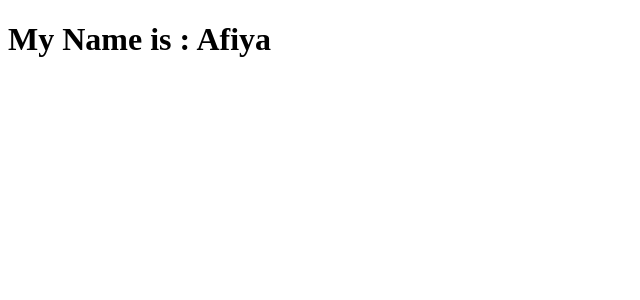
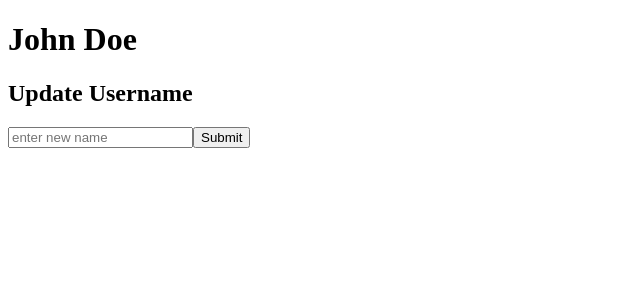
Before and after one commit to AfiyaZannuba/React-Learning, a React (Vite) app: page / in a window 1280 px wide. Shown: the top 300 px of the page, without its empty margins (0-640 px from the left). Built offline with nearby package versions, Linux system fonts and the light colour scheme.

Commit message:
UseContext challenge completed

```diff
--- a/src/App.jsx
+++ b/src/App.jsx
@@ -1,18 +1,17 @@
 import React from 'react'
-import { createContext } from 'react'
-import ComponentA from './ComponentA'
+import UserProfile from './components/UserProfile'
+import { UserProvider } from './components/UserContext'
+import UpdateUser from './components/UpdateUser'
 
 
-export const Data = createContext();
 const App = () => {
 
-  const name = "Afiya"
+
   return (
-    <div>
-      <Data.Provider value={name}>
-      <ComponentA />
-      </Data.Provider>
-    </div>
+    <UserProvider>
+      <UserProfile />
+      <UpdateUser />
+    </UserProvider>
   )
 }
 
--- /dev/null
+++ b/src/components/UpdateUser.jsx
@@ -0,0 +1,30 @@
+import React from 'react'
+import { useContext } from 'react'
+import { useState } from 'react'
+import { UserContext } from './UserContext'
+
+const UpdateUser = () => {
+
+    const {UpdateUser} = useContext(UserContext);
+    const [newName, setNewname] = useState('');
+    const handleSubmit = (e) => {
+
+        e.preventDefault();
+        if(newName.trim()){
+            UpdateUser(newName);
+            setNewname('');
+        }
+    }
+  return (
+    <div>
+        <h2>Update Username</h2>
+        <form onSubmit={handleSubmit}>
+            <input type="text" placeholder='enter new name' value={newName} onChange={(e)=>setNewname(e.target.value)} />
+            <button>Submit</button>
+
+        </form>
+    </div>
+  )
+}
+
+export default UpdateUser
--- /dev/null
+++ b/src/components/UserContext.jsx
@@ -0,0 +1,15 @@
+import React, { createContext, useState } from 'react'
+
+
+const UserContext = createContext();
+const UserProvider = ({children}) => {
+    const [user, setUser] = useState({name: "John Doe"});
+    const UpdateUser = (newName) => {
+        setUser({name: newName})
+    }
+    return <UserContext.Provider value={{user, UpdateUser}}>
+        {children}
+    </UserContext.Provider>
+}
+
+export {UserContext, UserProvider}
--- /dev/null
+++ b/src/components/UserProfile.jsx
@@ -0,0 +1,16 @@
+import { useContext } from "react";
+import { UserContext } from "./UserContext";
+
+
+const UserProfile = () => {
+    const {user} = useContext(UserContext)
+  return (
+    <div>
+        <h1>
+        {user.name}
+        </h1>
+    </div>
+  )
+}
+
+export default UserProfile
```
